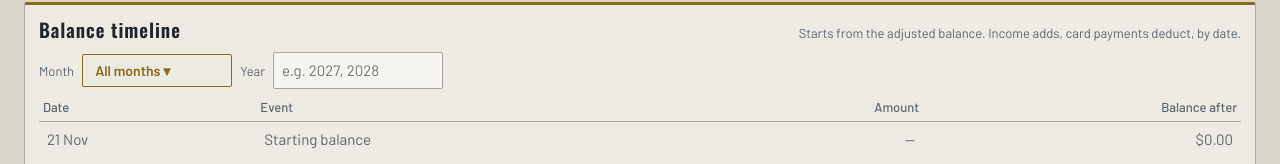
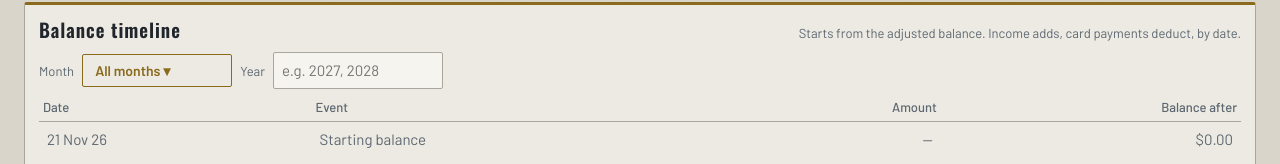
Before and after one commit to LiangChuan97/liangchuan97.github.io, a plain HTML site: page ledger/index.html in a window 1280 px wide. Shown: the part 599-763 px from the top of the page. Drawn offline with nearby package versions, Linux system fonts and the light colour scheme.

Commit message:
Show the two-digit year in the balance timeline dates
Co-Authored-By: Claude Sonnet 5.5 <noreply@anthropic.com>
Claude-Session: https://claude.ai/code/session_01MLxfZNU9GnzB9XywT6XZwZ

```diff
--- a/ledger/index.html
+++ b/ledger/index.html
@@ -129,6 +129,7 @@ const CUT={HSBC:5,Citibank:5,DBS:12};
 const pd=s=>{const[y,m,d]=s.split('-').map(Number);return new Date(y,m-1,d)};
 const iso=d=>d.getFullYear()+'-'+String(d.getMonth()+1).padStart(2,'0')+'-'+String(d.getDate()).padStart(2,'0');
 const fd=d=>d.toLocaleDateString('en-GB',{day:'numeric',month:'short'});
+const fdy=d=>fd(d)+' '+String(d.getFullYear()).slice(-2);
 const money=n=>(n<0?'−':'')+'$'+Math.abs(n).toLocaleString('en-SG',{minimumFractionDigits:2,maximumFractionDigits:2});
 const esc=s=>String(s??'').replace(/&/g,'&amp;').replace(/"/g,'&quot;').replace(/</g,'&lt;');
 const grow=t=>{t.style.height='auto';t.style.height=(t.scrollHeight+2)+'px'};
@@ -290,9 +291,9 @@ function calc(){mathNotes();logViews();
  ev.sort((x,y)=>x.d-y.d||y.a-x.a);
  const mk=d=>d.getFullYear()+'-'+String(d.getMonth()+1).padStart(2,'0'),ml=k=>{const[y,m]=k.split('-').map(Number);return new Date(y,m-1,1).toLocaleDateString('en-GB',{month:'short',year:'numeric'})};
  const months=[...new Set([...Array.from({length:horizon()},(_,o)=>mk(new Date(u.getFullYear(),u.getMonth()+o,1))),...ev.map(e=>mk(e.d))])].sort();const yrs=[...new Set(months.map(k=>k.slice(0,4)))],mns=['01','02','03','04','05','06','07','08','09','10','11','12'],ysel=tlYrs().map(String),msel=(S.tlMon||[]).filter(m=>mns.includes(m)),has=k=>(!ysel.length||ysel.includes(k.slice(0,4)))&&(!msel.length||msel.includes(k.slice(5)));
- const stRow=`<tr class="st"><td>${fd(u)}</td><td>Starting balance</td><td class="n">—</td><td class="n">${money(adj)}</td></tr>`;
+ const stRow=`<tr class="st"><td>${fdy(u)}</td><td>Starting balance</td><td class="n">—</td><td class="n">${money(adj)}</td></tr>`;
  let b=adj,tr=has(mk(u))?stRow:'',bf=has(mk(u));
- ev.forEach(e=>{const before=b;b+=e.a;if(!has(mk(e.d)))return;if(!bf){const[y,m]=mk(e.d).split('-').map(Number);tr+=`<tr class="st"><td>${fd(new Date(y,m-1,1))}</td><td>Balance brought forward</td><td class="n">—</td><td class="n">${money(before)}</td></tr>`;bf=true}tr+=`<tr><td>${fd(e.d)}</td><td><span class="tag ${e.t}">${e.t==='in'?'Income':'Payment'}</span>${esc(e.l)}</td><td class="n ${e.a<0?'neg':'pos'}">${e.a<0?'−':'+'}${money(Math.abs(e.a))}</td><td class="n ${cls(b)}"><b>${money(b)}</b></td></tr>`});
+ ev.forEach(e=>{const before=b;b+=e.a;if(!has(mk(e.d)))return;if(!bf){const[y,m]=mk(e.d).split('-').map(Number);tr+=`<tr class="st"><td>${fdy(new Date(y,m-1,1))}</td><td>Balance brought forward</td><td class="n">—</td><td class="n">${money(before)}</td></tr>`;bf=true}tr+=`<tr><td>${fdy(e.d)}</td><td><span class="tag ${e.t}">${e.t==='in'?'Income':'Payment'}</span>${esc(e.l)}</td><td class="n ${e.a<0?'neg':'pos'}">${e.a<0?'−':'+'}${money(Math.abs(e.a))}</td><td class="n ${cls(b)}"><b>${money(b)}</b></td></tr>`});
  const dd=(id,title,all,opts,sel,lab)=>{const l=!sel.length?all:sel.length<=2?sel.map(lab).join(', '):sel.length+' selected';return`<span class="mute">${title}</span><div class="msel"><button type="button" data-tb="${id}" aria-haspopup="true" aria-expanded="${tlOpen===id}">${l} <span aria-hidden="true">▾</span></button><div class="mpan" data-tp="${id}"${tlOpen===id?'':' hidden'}><label><input type="checkbox" data-t="${id}" data-v="" ${!sel.length?'checked':''}> ${all}</label>${opts.map(v=>`<label><input type="checkbox" data-t="${id}" data-v="${v}" ${sel.includes(v)?'checked':''}> ${lab(v)}</label>`).join('')}</div></div>`};
  {const yi=document.getElementById('tlYear');if(yi&&document.activeElement!==yi)yi.value=S.tlYearTxt||''}
  const MN=m=>new Date(2000,+m-1,1).toLocaleDateString('en-GB',{month:'long'});
```
